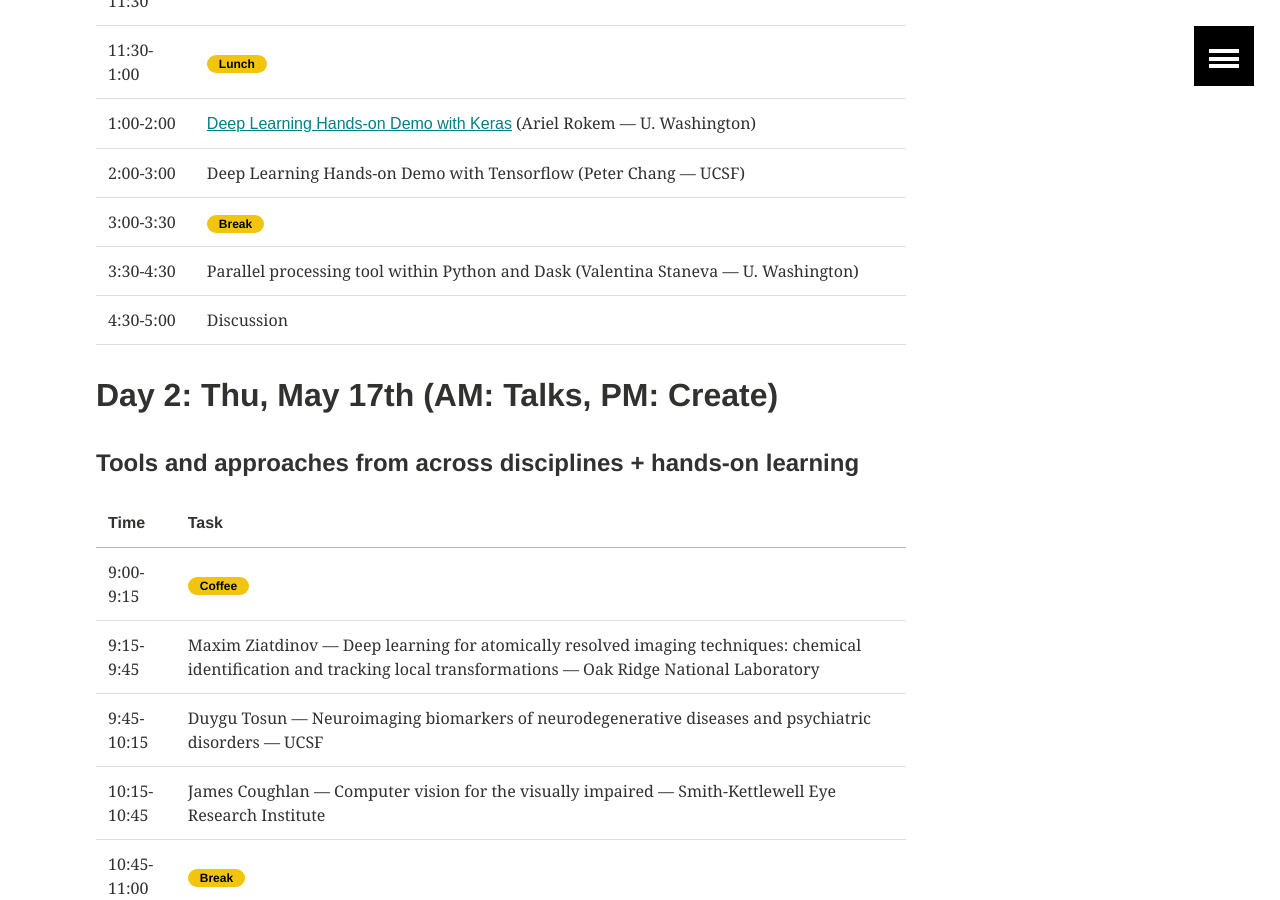
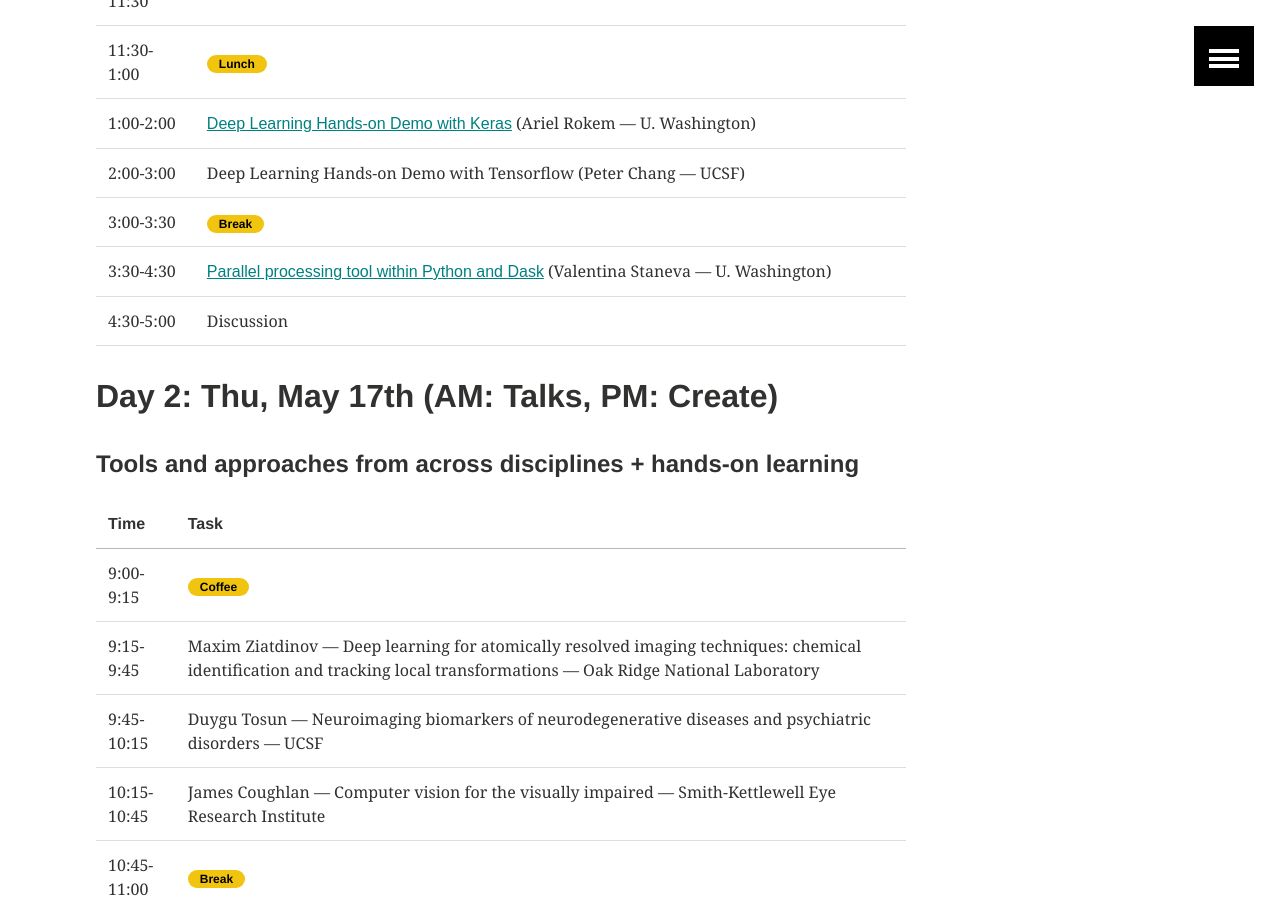
Before and after one commit to imagexd/imagexd.github.io, a Jekyll site: the page built from programs/imagexd2018.md, in a window 1280 px wide and 900 px high, scrolled down 857 px. Built offline with Jekyll 4.4.1, drawn with Linux system fonts in a browser that asks for light colours; part of the change alters nothing that is shown.

```diff
--- a/programs/imagexd2018.md
+++ b/programs/imagexd2018.md
@@ -33,7 +33,7 @@ image:
 |----
 | 3:00-3:30   | <span class="badge warning">Break</span>   |
 |----
-| 3:30-4:30   | Parallel processing tool within Python and Dask (Valentina Staneva --- U. Washington) |
+| 3:30-4:30   | [Parallel processing tool within Python and Dask](https://github.com/valentina-s/Dask_ImageXD_2018) (Valentina Staneva --- U. Washington) |
 |----
 | 4:30-5:00   | Discussion |
 
```
